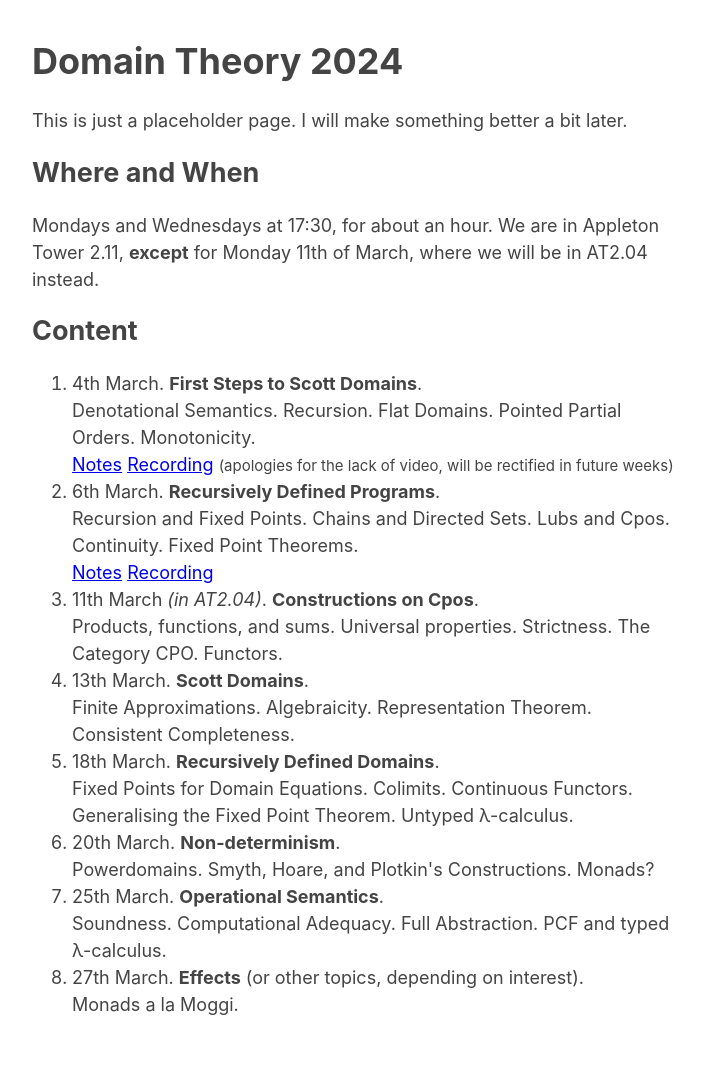
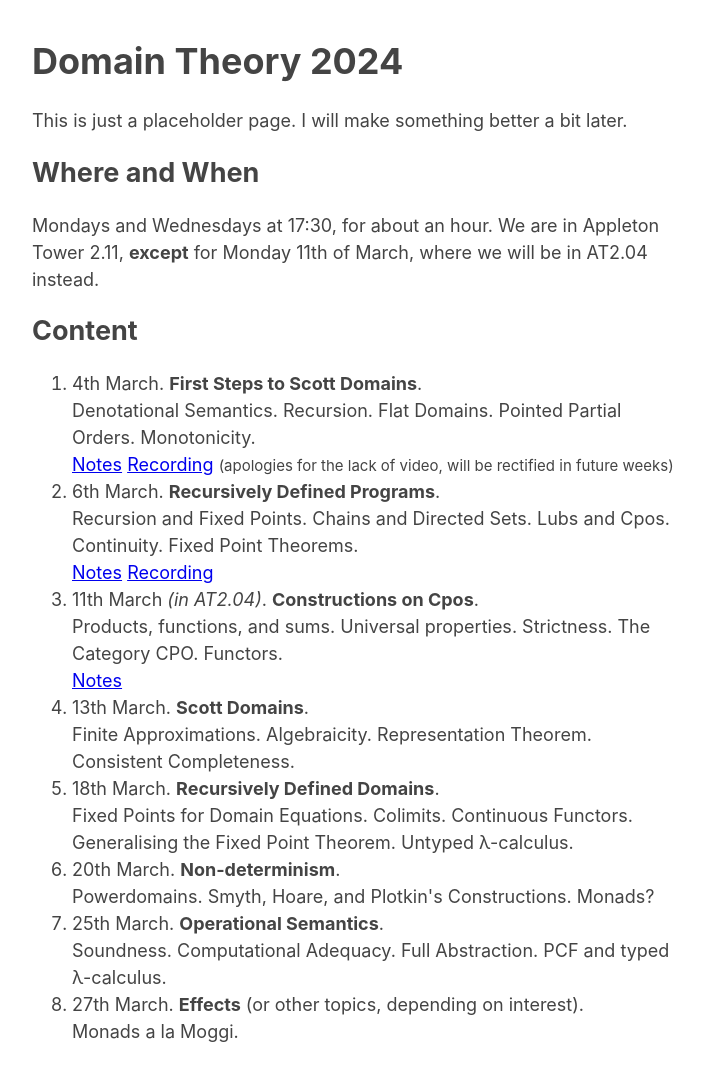
Before and after one commit to compsoc-edinburgh/typesig-website, a Jekyll site: the page pages/dt2024/index.html, which Jekyll copies as it is, in a window 1280 px wide. Shown: the whole page, without its empty margins (283-986 px from the left). Built offline with Jekyll 4.4.1, drawn with Linux system fonts in a browser that asks for light colours; before the commit the page ends 1058 px from its top, so only the background shows below that.

Commit message:
domain-theory: update page

```diff
--- a/pages/dt2024/index.html
+++ b/pages/dt2024/index.html
@@ -23,15 +23,21 @@
 <li> 6th March. <b>Recursively Defined Programs</b>. <br> Recursion and Fixed Points. Chains and Directed Sets. Lubs and Cpos. Continuity. Fixed Point Theorems.<br>
   <a href="n2.pdf">Notes</a> <a href="https://youtu.be/rY6bDRfDNCU">Recording</a>
   </li>
-<li> 11th March <em>(in AT2.04)</em>. <b>Constructions on Cpos</b>. <br> Products, functions, and sums. Universal properties. Strictness. The Category CPO. Functors.
+<li> 11th March <em>(in AT2.04)</em>. <b>Constructions on Cpos</b>. <br> Products, functions, and sums. Universal properties. Strictness. The Category CPO. Functors.<br>
+  <a href="n3.pdf">Notes</a>
+</li>
 
 <li> 13th March. <b>Scott Domains</b>. <br> Finite Approximations. Algebraicity. Representation Theorem. Consistent Completeness.
+</li>
 
 <li> 18th March. <b>Recursively Defined Domains</b>. <br> Fixed Points for Domain Equations. Colimits. Continuous Functors. Generalising the Fixed Point Theorem. Untyped λ-calculus.
+</li>
 
 <li> 20th March. <b>Non-determinism</b>. <br> Powerdomains. Smyth, Hoare, and Plotkin's Constructions. Monads?
+</li>
 
 <li> 25th March. <b>Operational Semantics</b>. <br> Soundness. Computational Adequacy. Full Abstraction. PCF and typed λ-calculus.
+</li>
 
 <li> 27th March. <b>Effects</b> (or other topics, depending on interest). <br> Monads a la Moggi.
   </li>
```
Also changed, not shown: 1 other file.
